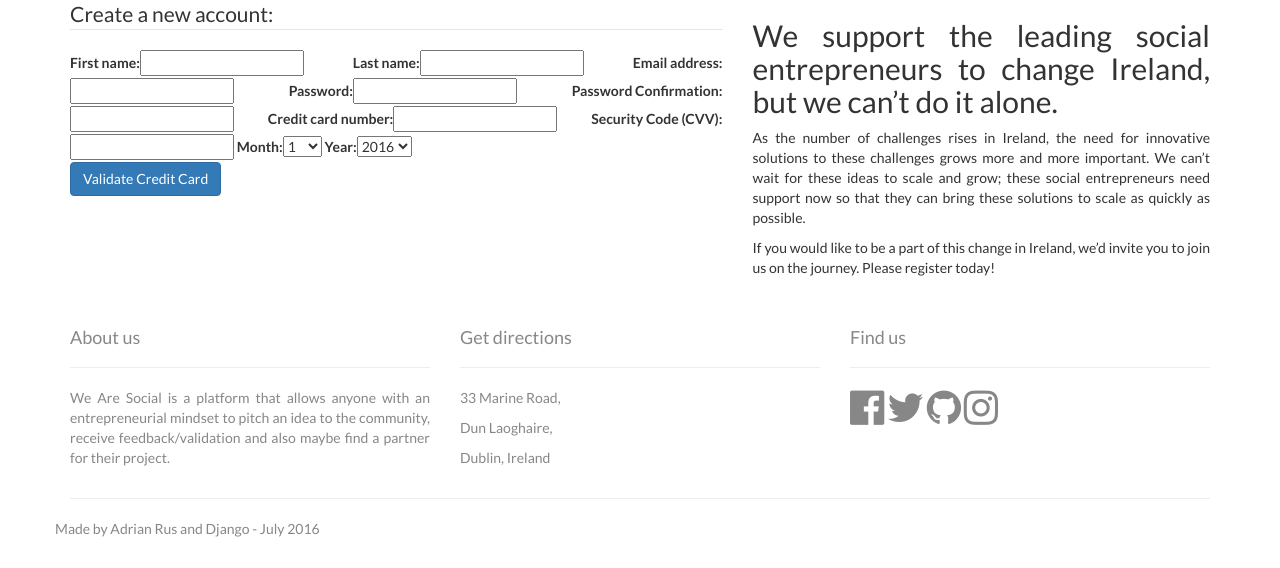
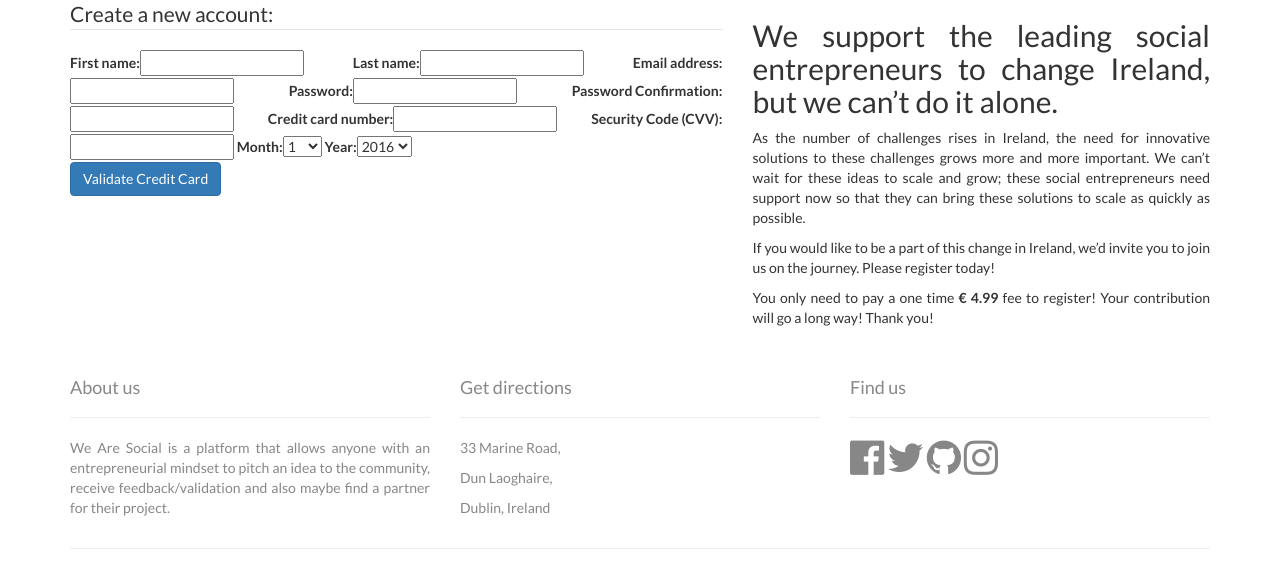
Before and after one commit to adrian-rus/we_are_social, a Django app: page /register/ in a window 1280 px wide. Shown: the part 184-752 px from the top of the page. Before the commit the page ends 721 px from the top, so only its background shows below. Run offline with Django 3.2, Linux system fonts and the light colour scheme; parts of the project's set-up code (start-up, migrations or seed data) failed here and were passed over; some libraries are stand-ins or nearby versions.

Commit message:
final touches

```diff
--- a/accounts/views.py
+++ b/accounts/views.py
@@ -85,4 +85,4 @@ def login(request):
 def logout(request):
     auth.logout(request)
     messages.success(request, 'You have successfully logged out. See you soon!')
-    return render(request, 'contact.html')
+    return render(request, 'index.html')
--- a/templates/base.html
+++ b/templates/base.html
@@ -58,6 +58,7 @@
        {% block content %}
        {% endblock %}
    </div>
+
     <div class="container">
     {% if messages %}
         <div class="alert alert-success">
--- a/templates/register.html
+++ b/templates/register.html
@@ -57,6 +57,10 @@
                     If you would like to be a part of this change in Ireland, we’d invite you to join us on the journey.
                     Please register today!
                 </p>
+                <p>
+                    You only need to pay a one time <strong>€ 4.99</strong> fee to register! Your contribution will
+                    go a long way! Thank you!
+                </p>
 
             </div>
             </div>
```
